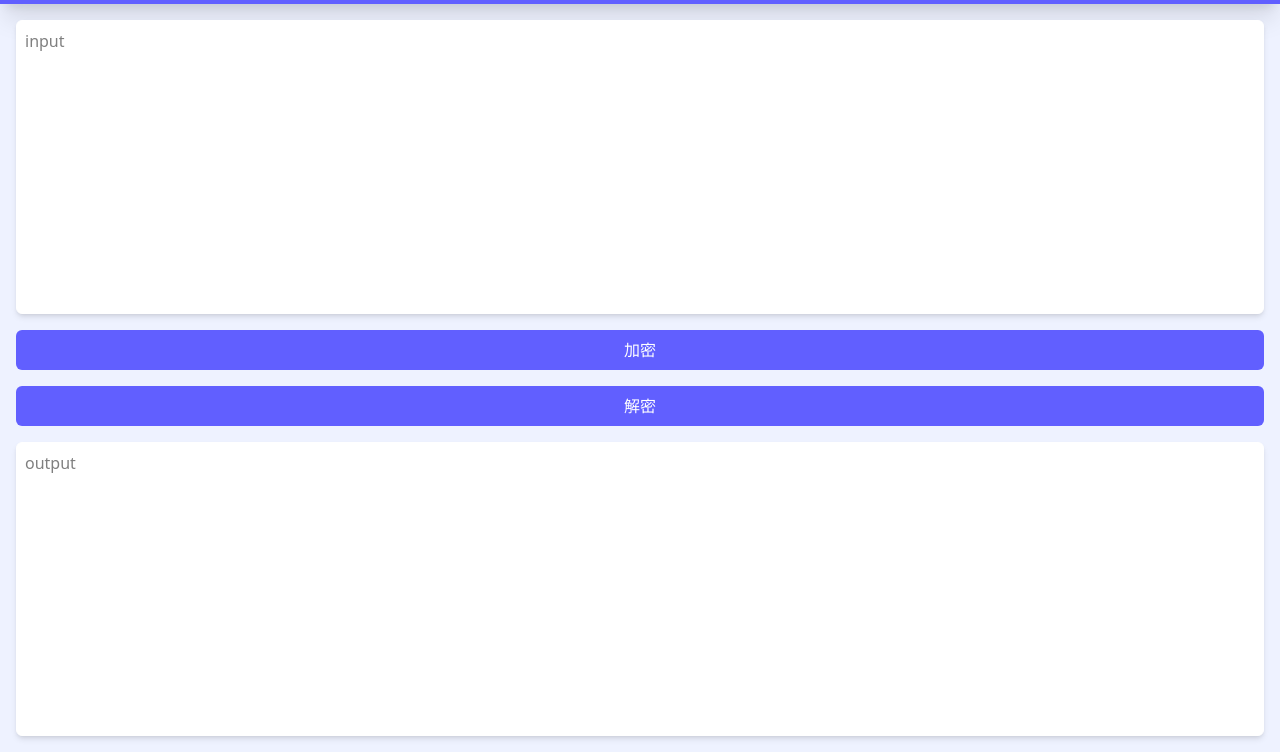
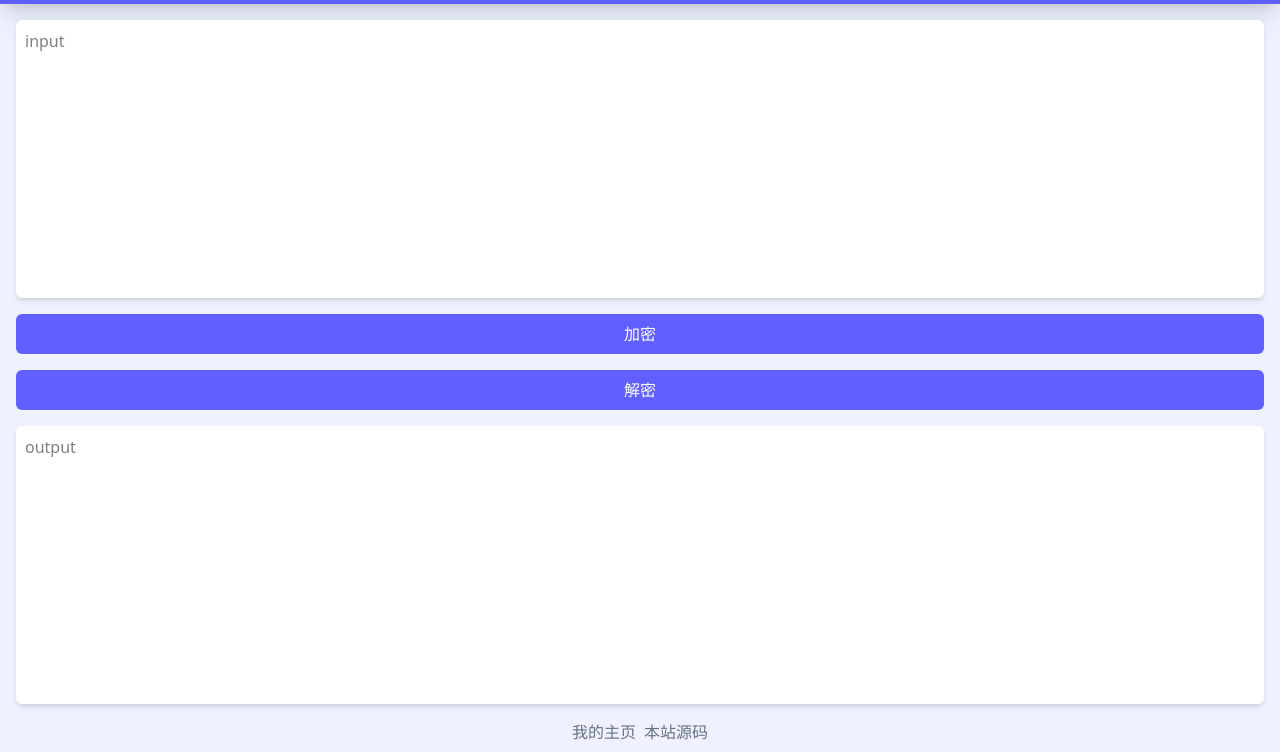
Before and after one commit to anime-expo/river-crab, a plain HTML site: page index.html in a window 1280 px wide. Shown: the part 48-800 px from the top of the page. Drawn offline with nearby package versions, Linux system fonts and the light colour scheme.

Commit message:
add footer links

```diff
--- a/index.html
+++ b/index.html
@@ -22,6 +22,10 @@
                 <button id="decrypt"  class="cursor-pointer text-white bg-indigo-500 p-2 rounded-md hover:shadow-md active:shadow-none">解密</button>
                 <textarea id="output" placeholder="output" class="flex-1 resize-none outline-none p-2 rounded-md bg-white shadow-md border-1 border-white focus:border-indigo-500" readonly></textarea>
             </main>
+            <footer class="text-gray-500 flex justify-center gap-2 pb-2">
+                <a href="https://xplanc.org/">我的主页</a>
+                <a href="https://github.com/anime-expo/river-crab">本站源码</a>
+            </footer>
         </div>
     </body>
 </html>
```
